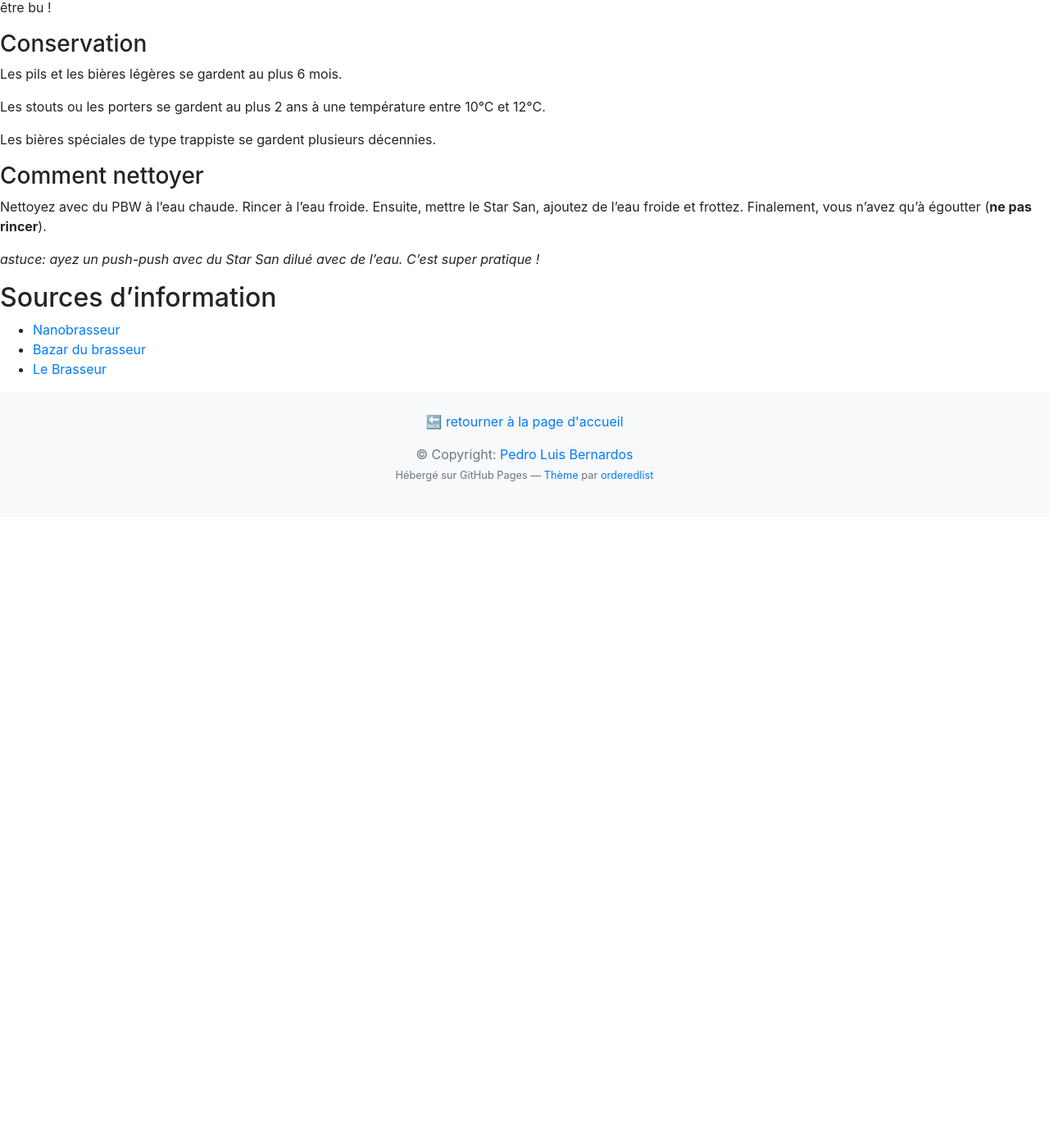
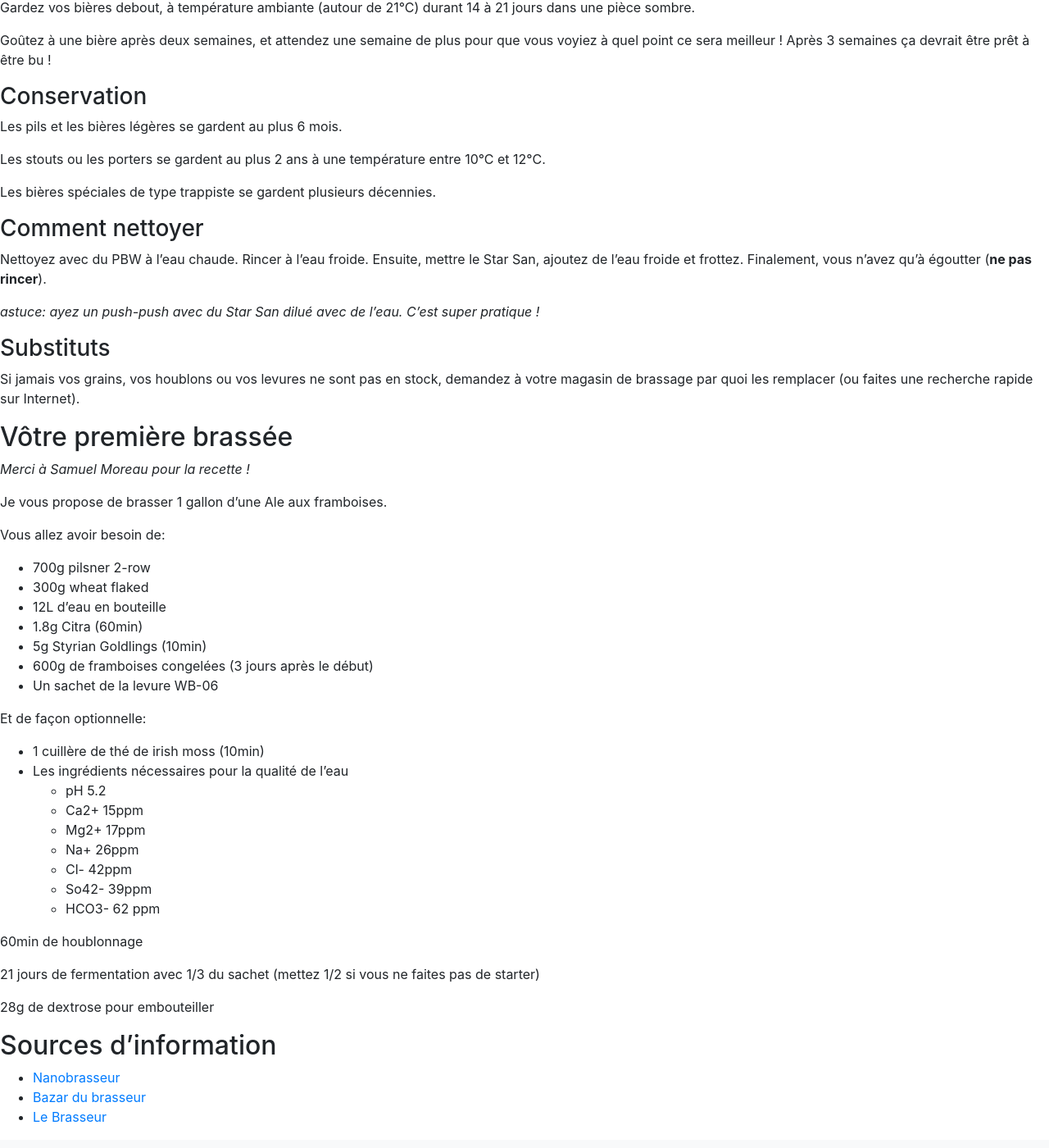
Before and after one commit to PedroLuisBernardos/Guide-complet-de-la-microbrasserie-QC, a Jekyll site: the page built from guide/brassage.md, in a window 1280 px wide and 1400 px high, scrolled down 5341 px. Shown: the whole window at 82% size. Built offline with Jekyll 4.4.1, drawn with Linux system fonts in a browser that asks for light colours; nearby versions of some CDN libraries; our own code applies the rules of GitHub Pages for plain Markdown files; a script that is not in the unit is left out; before the commit the page ends 5971 px from its top, so only the background shows below that; some of the changed text lies outside the part shown.

Commit message:
Update brassage.md

```diff
--- a/guide/brassage.md
+++ b/guide/brassage.md
@@ -10,7 +10,7 @@ Je vous recommande de demander dans [Nanobrasseur](https://www.facebook.com/grou
 
 ### Chez votre magasin de brassage
 
-* un fermenteur (5.75$)
+* une tourie en verre de 1 gallon (5.75$)
   * c'est bien d'en avoir 2 si vous voulez faire plus qu'une batch par mois, ou si vous voulez expérimenter différents ajouts en dry hop (par exemple vous brassez un peu plus que 3.8L et vous séparez le tout dans les deux touries. Ensuite, vous ajoutez des framboisez à la tourie A et des fraises à la tourie B)
 * un autosiphon (le 3/8" c'est 9.55$)
 * un sac de brassage BIAB (18$)
@@ -30,6 +30,7 @@ Je vous recommande de demander dans [Nanobrasseur](https://www.facebook.com/grou
 * un push-push
 * une balance numérique
 * irish moss (200g c'est 1$)
+* un fourquet (une cuillère en bois de brassage, mais une régulière marche aussi)
 
 ### Matériel optionnel
 
@@ -116,6 +117,8 @@ Rincer le sac avec le 1/3 d'eau que vous avez chauffé (ne pas aller trop vite).
 
 Porter le maische à ébullition pendant le temps que dit la recette: normalement, entre 60min et 120min.
 Ajouter les houblons comme dit la recette. Supposant que l'étape dure 60min, et qu'on doit ajouter nos houblons A à 60min et le houblon B à 10min, ceci signifie qu'on ajoute A quand il reste 60min de temps et B quand il reste 10min au houblonnage.
+
+Vous pouvez ajouter 1 cuillère de thé de Irish Moss à 10min.
 
 Vous pouvez avoir un coton de fromage pour vos houblons, mais personnellement: *free the hops!*
 
@@ -227,6 +230,44 @@ Nettoyez avec du PBW à l'eau chaude. Rincer à l'eau froide. Ensuite, mettre le
 
 *astuce: ayez un push-push avec du Star San dilué avec de l'eau. C'est super pratique !*
 
+### Substituts
+
+Si jamais vos grains, vos houblons ou vos levures ne sont pas en stock, demandez à votre magasin de brassage par quoi les remplacer (ou faites une recherche rapide sur Internet).
+
+## Vôtre première brassée
+
+*Merci à Samuel Moreau pour la recette !*
+
+Je vous propose de brasser 1 gallon d'une Ale aux framboises.
+
+Vous allez avoir besoin de:
+
+* 700g pilsner 2-row
+* 300g wheat flaked
+* 12L d'eau en bouteille
+* 1.8g Citra (60min)
+* 5g Styrian Goldlings (10min)
+* 600g de framboises congelées (3 jours après le début)
+* Un sachet de la levure WB-06
+
+Et de façon optionnelle:
+
+* 1 cuillère de thé de irish moss (10min)
+* Les ingrédients nécessaires pour la qualité de l'eau
+    * pH 5.2
+    * Ca2+ 15ppm
+    * Mg2+ 17ppm
+    * Na+ 26ppm
+    * Cl- 42ppm
+    * So42- 39ppm
+    * HCO3- 62 ppm
+
+60min de houblonnage
+
+21 jours de fermentation avec 1/3 du sachet (mettez 1/2 si vous ne faites pas de starter)
+
+28g de dextrose pour embouteiller
+
 ## Sources d'information
 
 * [Nanobrasseur](https://www.facebook.com/groups/nanobrasseur/)
```
Also changed, not shown: other parts of guide/brassage.md (+1 -1 lines).
